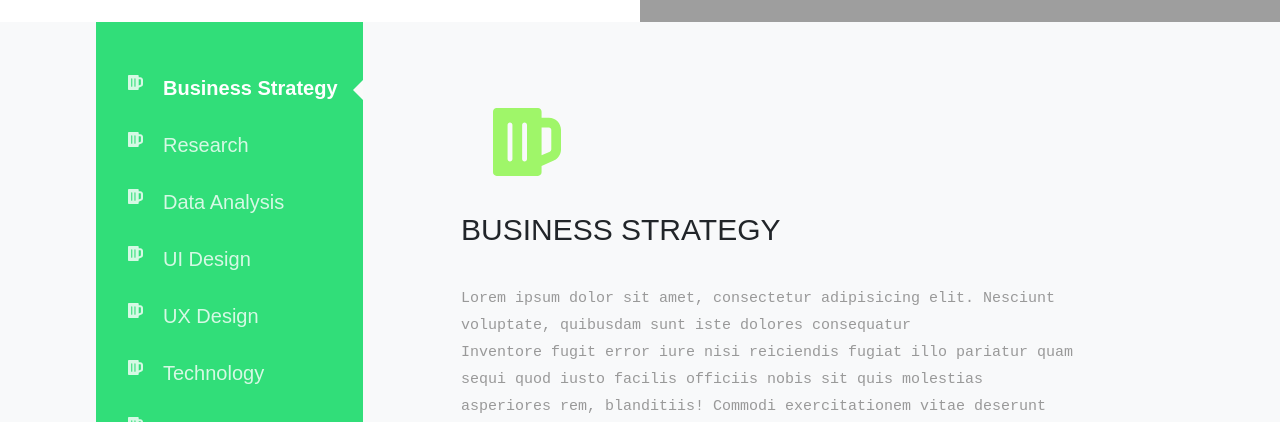
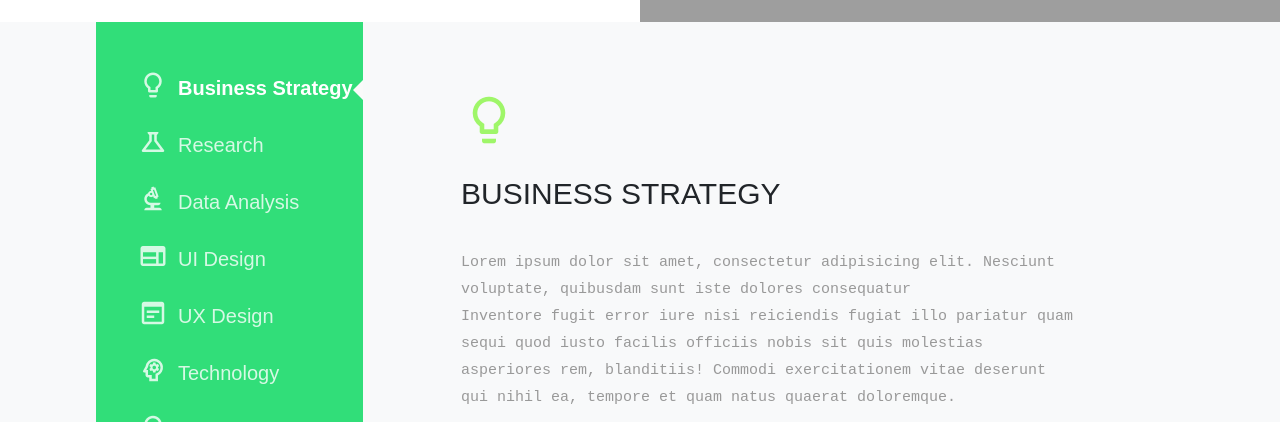
Before and after one commit to faiza203/Portfolio, a React (Create React App) app: page / in a window 1280 px wide. Shown: the part 378-800 px from the top of the page. Built offline with nearby package versions, Linux system fonts and the light colour scheme; grey boxes are pictures that could not be loaded; a web font is replaced by a local one.

Commit message:
Add services icon

```diff
--- a/src/components/Services.js
+++ b/src/components/Services.js
@@ -1,5 +1,4 @@
 import React from "react";
-import { FaBeer } from "react-icons/fa";
 import "./css/services.css";
 
 const Services = () => {
@@ -13,7 +12,7 @@ const Services = () => {
     "Technology",
     "Creative",
   ];
-  const addTitle =  (title) => {
+  const addTitle = (title) => {
     document.getElementById(title).classList.add("visible-after");
     titleIDS.forEach(function (titleID) {
       if (titleID !== title) {
@@ -33,7 +32,7 @@ const Services = () => {
           id="Business Strategy"
           onClick={() => addTitle("Business Strategy")}
         >
-          <FaBeer className="titleIcon" />
+          <span className="material-icons-outlined">lightbulb</span>
           <p>Business Strategy</p>
         </li>
         <li
@@ -41,7 +40,7 @@ const Services = () => {
           id="Research"
           onClick={() => addTitle("Research")}
         >
-          <FaBeer className="titleIcon" />
+          <span className="material-icons-outlined">science</span>
           <p>Research</p>
         </li>
         <li
@@ -49,7 +48,7 @@ const Services = () => {
           id="Data Analysis"
           onClick={() => addTitle("Data Analysis")}
         >
-          <FaBeer className="titleIcon" />
+          <span className="material-icons-outlined">biotech</span>
           <p>Data Analysis</p>
         </li>
         <li
@@ -57,15 +56,14 @@ const Services = () => {
           id="UI Design"
           onClick={() => addTitle("UI Design")}
         >
-          <FaBeer className="titleIcon" />
-          <p>UI Design</p>
+          <span className="material-icons-outlined">web</span> <p>UI Design</p>
         </li>
         <li
           className="title"
           id="UX Design"
           onClick={() => addTitle("UX Design")}
         >
-          <FaBeer className="titleIcon" />
+          <span className="material-icons-outlined">wysiwyg</span>
           <p>UX Design</p>
         </li>
         <li
@@ -73,7 +71,7 @@ const Services = () => {
           id="Technology"
           onClick={() => addTitle("Technology")}
         >
-          <FaBeer className="titleIcon" />
+          <span className="material-icons-outlined">psychology</span>
           <p>Technology</p>
         </li>
         <li
@@ -81,12 +79,12 @@ const Services = () => {
           id="Creative"
           onClick={() => addTitle("Creative")}
         >
-          <FaBeer className="titleIcon" />
+          <span class="material-icons-outlined">emoji_objects</span>
           <p>Creative</p>
         </li>
       </ul>
       <div className="serviceDetail mb-5">
-        <FaBeer className="detailTitle" />
+        <span className="material-icons-outlined detailIcon">lightbulb</span>
         <h2 className="detailHeading">{Title}</h2>
         <p className="detailp">
           Lorem ipsum dolor sit amet, consectetur adipisicing elit. Nesciunt
--- a/src/components/css/services.css
+++ b/src/components/css/services.css
@@ -26,19 +26,19 @@
   cursor: pointer;
 }
 
-.title:hover{
+.title:hover {
   position: relative;
 }
 
-.visible-after{
+.visible-after {
   position: relative;
 }
-.visible-after  p{
+.visible-after p {
   font-weight: 600 !important;
   color: white !important;
 }
 
-.title:hover  p {
+.title:hover p {
   padding-left: 10px;
   font-weight: 600;
   color: white;
@@ -57,16 +57,16 @@
   border-color: transparent #fafafa transparent transparent;
 }
 
-.titleIcon {
-  font-size: 25px;
-  padding-right: 10px;
+.title span {
+  font-size: 30px;
+  padding-left: 10px;
 }
 
 .title p {
   font-size: 20px;
   padding-left: 10px;
   font-weight: 100;
-color: rgba(255,255,255,.8);
+  color: rgba(255, 255, 255, 0.8);
 }
 
 .serviceDetail {
@@ -86,6 +86,11 @@ color: rgba(255,255,255,.8);
   font-stretch: semi-expanded;
   font: status-bar;
   font-size: 30px;
+}
+
+.detailIcon {
+  font-size: 4em;
+  color: #9ff669;
 }
 
 .detailp {
```
